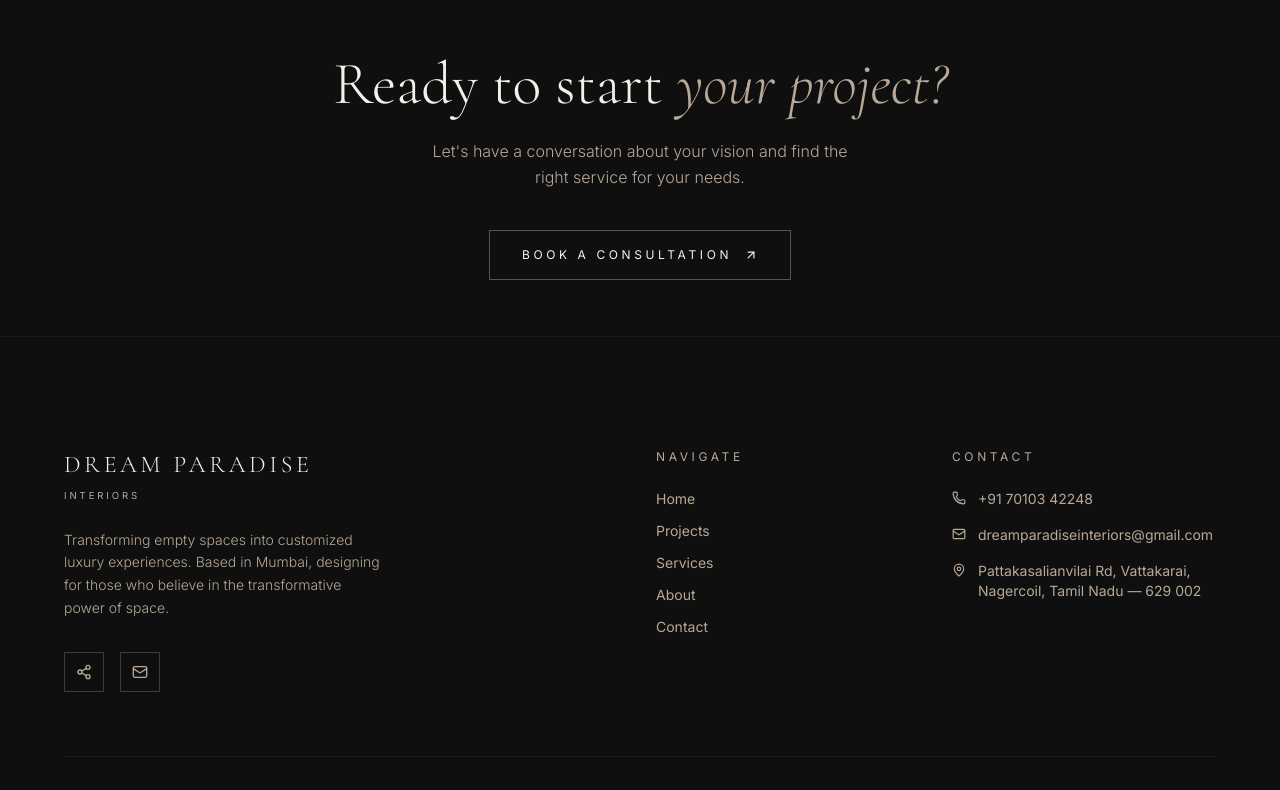
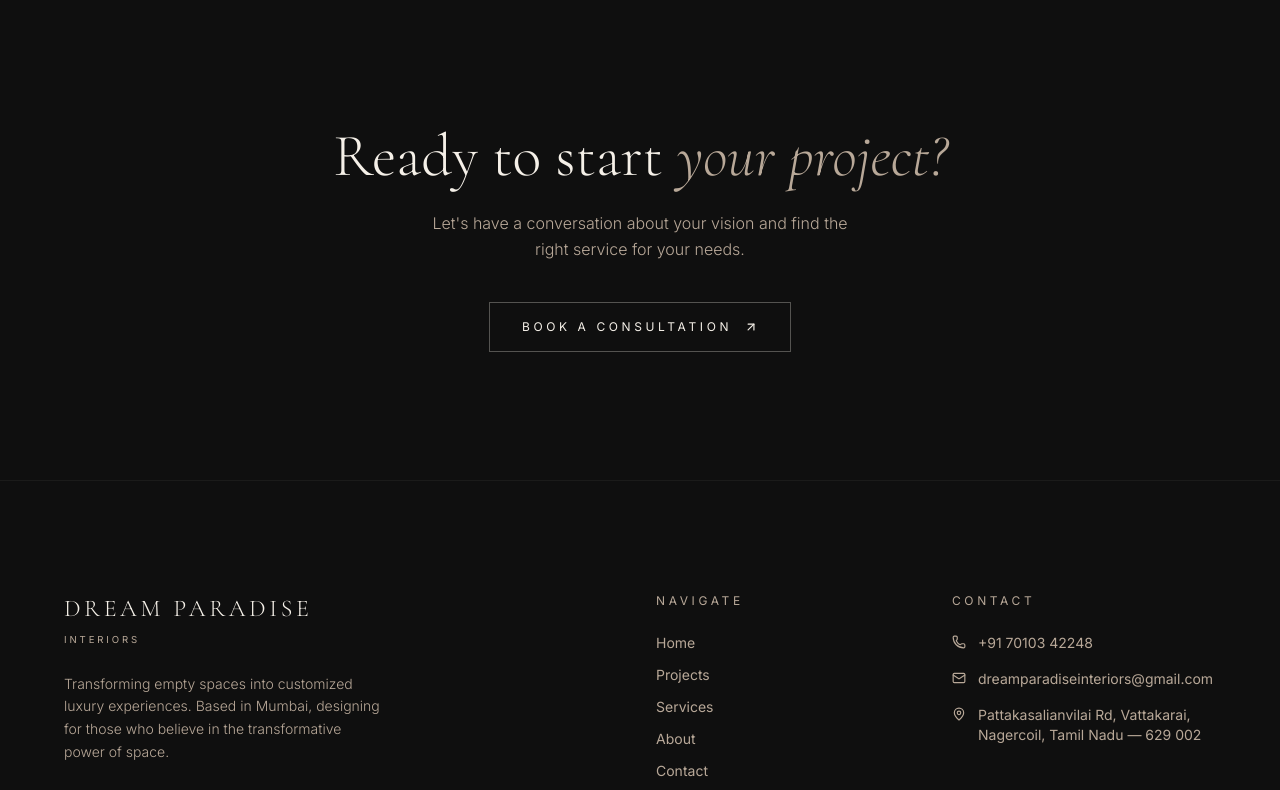
Before and after one commit to Thirupathi7Hub/interior, a React (Vite) app: page /services in a window 1280 px wide. Shown: the part 5484-6274 px from the top of the page. Built offline with nearby package versions, Linux system fonts and the light colour scheme; a web font is replaced by a local one.

Commit message:
Increase CTA section padding for better spacing

```diff
--- a/src/pages/AboutPage.jsx
+++ b/src/pages/AboutPage.jsx
@@ -270,7 +270,7 @@ export default function AboutPage() {
       </section>
 
       {/* CTA */}
-      <section className="py-12 bg-charcoal-900 text-center">
+      <section className="py-24 lg:py-32 bg-charcoal-900 text-center">
         <div className="container-studio">
           <motion.h2
             variants={fadeUp}
--- a/src/pages/ServicesPage.jsx
+++ b/src/pages/ServicesPage.jsx
@@ -48,7 +48,7 @@ export default function ServicesPage() {
       </div>
 
       {/* CTA */}
-      <section className="py-14 bg-charcoal-900">
+      <section className="py-24 lg:py-32 bg-charcoal-900">
         <div className="container-studio text-center">
           <motion.h2
             variants={fadeUp}
```
